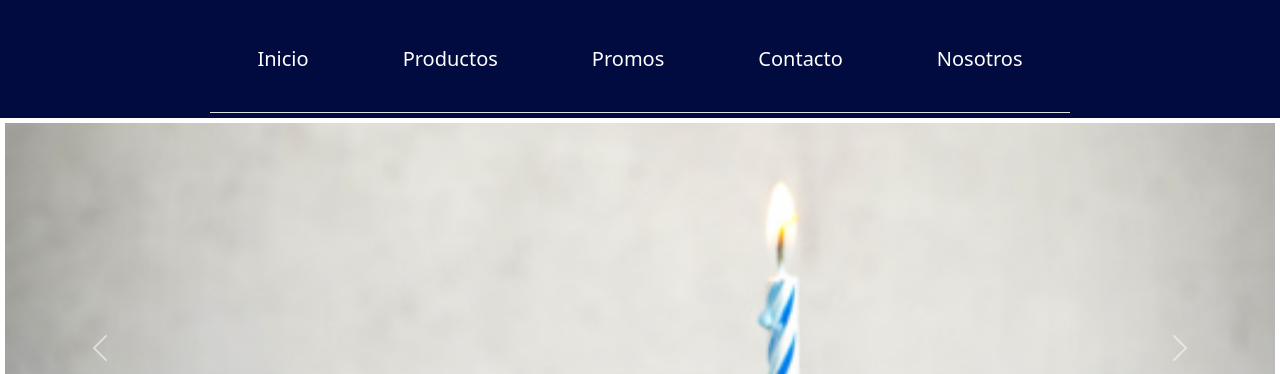
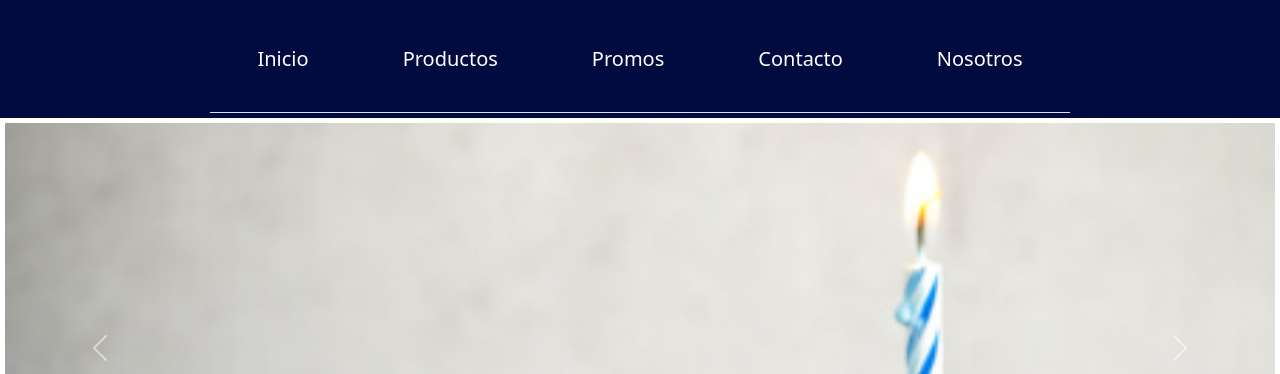
Before and after one commit to Gaby1405/Proyecto-Coder, a plain HTML site: page pages/promos.html in a window 1280 px wide. Shown: the top 374 px of the page. Drawn offline with nearby package versions, Linux system fonts and the light colour scheme; a web font is replaced by a local one.

Commit message:
pages-promo

```diff
--- a/css/stilo.css
+++ b/css/stilo.css
@@ -230,11 +230,15 @@ grid-row: span 2;
     padding: 5px;
 }
 
-.carousel-inner img {
-    width: 2500px;
+.carousel-inner div img{
+    width: 1500px;
     height: 450px;
-    object-fit:cover;
-    background-position: center;
+    object-fit: cover;
+}
+
+.img-promo{
+    width: 5px;
+    height: 5px;
 }
 
 .carousel-item div h4 {
--- a/pages/promos.html
+++ b/pages/promos.html
@@ -45,7 +45,7 @@
             </div>
             <div class="carousel-inner">
                 <div class="carousel-item active">
-                    <img src="../img/glleta-cumple.jpg" class="d-block w-100" alt="...">
+                    <img class="img-promo" src="../img/glleta-cumple.jpg" class="d-block w-100" alt="...">
                     <div class="carousel-caption d-none d-md-block">
                         <h4>Si es el mes de tu cumple!</h4>
                         <p>Con tu compra<br></p>
@@ -53,14 +53,14 @@
                     </div>
                 </div>
                 <div class="carousel-item">
-                    <img src="../img/pag-principal.png" class="d-block w-100" alt="...">
+                    <img class="img-promo" src="../img/pag-principal.png" class="d-block w-100" alt="...">
                     <div class="carousel-caption d-none d-md-block">
                         <h4> Con la compra de 1doc de galletas surtidas</h4>
                         <p> Llevate media doc. a elección más con un 30% de desc.</p>
                     </div>
                 </div>
                 <div class="carousel-item">
-                    <img src="../img/gall-carrusel.avif" class="d-block w-100" alt="...">
+                    <img class="img-promo"src="../img/gall-carrusel.avif" class="d-block w-100" alt="...">
                     <div class="carousel-caption d-none d-md-block">
                         <h4> Si sos estudiante y te juntas a estudiar</h4>
                         <p> Llevate 1doc de galletas surtidas con 15%.<br></p>
```
